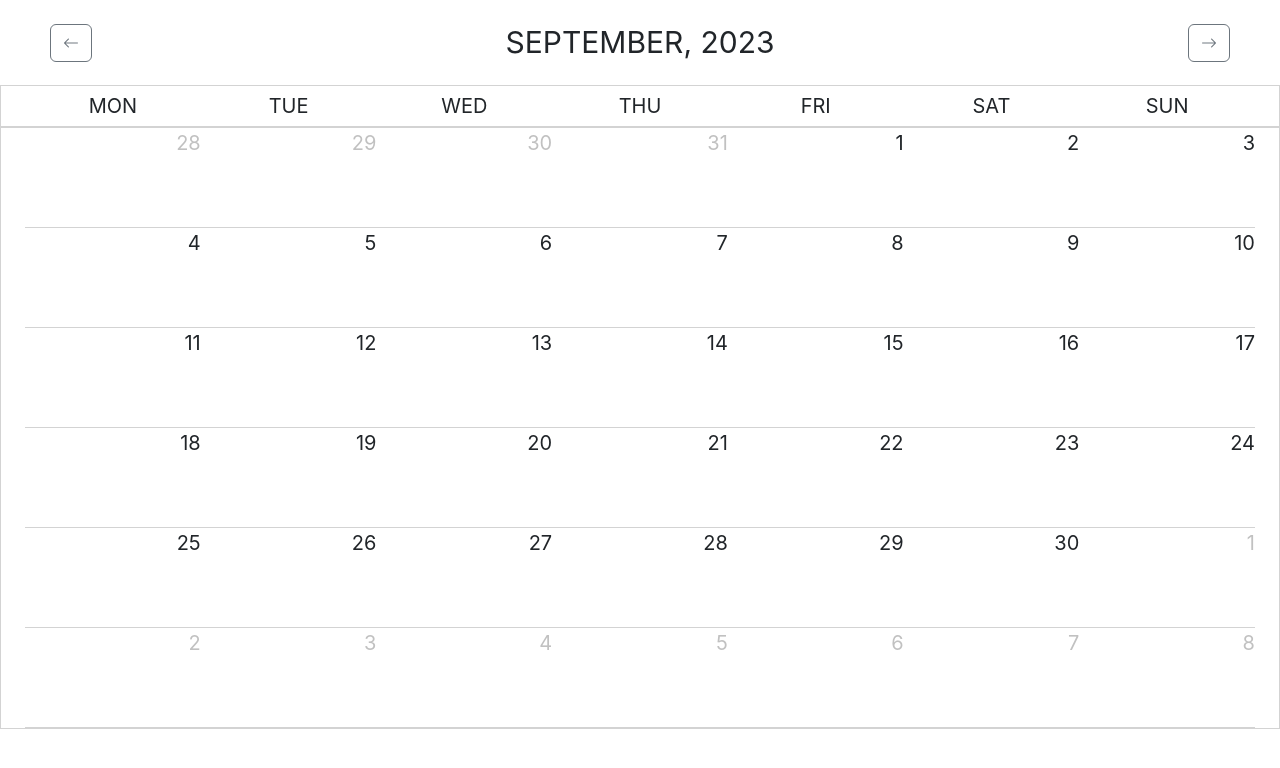
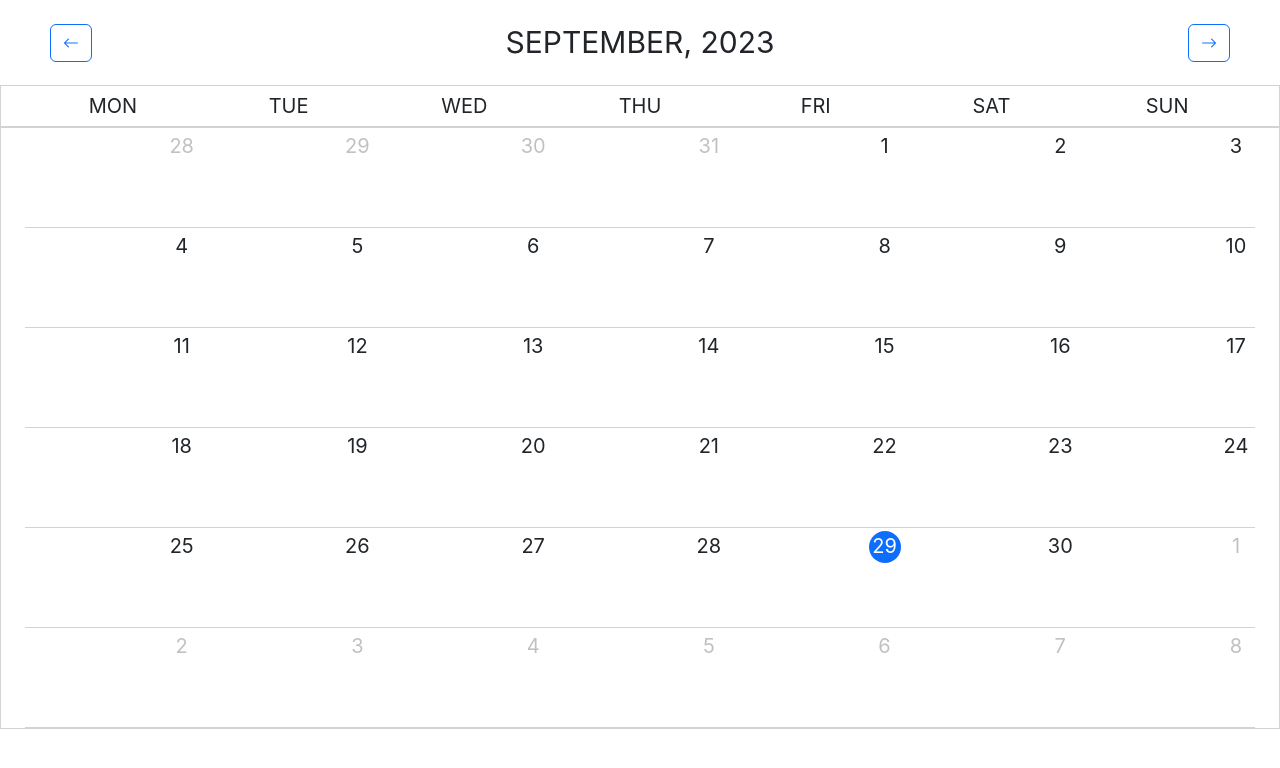
Before and after one commit to eliz-bzh/calendar-todos, a React (Create React App) app: page / in a window 1280 px wide. Shown: the top 768 px of the page. Built offline with nearby package versions, Linux system fonts and the light colour scheme.

Commit message:
css, current date

```diff
--- a/src/components/calendar/Calendar.js
+++ b/src/components/calendar/Calendar.js
@@ -37,7 +37,8 @@ const Calendar = ({ click }) => {
         setNextMonthDays(next);
     }, [currentDate])
 
-    const clickInCalendar = (clickedDay) => {
+    const clickInCalendar = (e, clickedDay) => {
+        console.log(e)
         click(new Date(currentDate.getFullYear(), currentDate.getMonth(), clickedDay));
     }
 
@@ -46,7 +47,7 @@ const Calendar = ({ click }) => {
         <div className="calendar">
             <DateHeader date={currentDate} previousMonth={previousMonth} nextMonth={nextMonth} />
             <DateTHead/>
-            <DateTBody previousDays={previousMonthDays} currentDays={currentMonthDays} nextDays={nextMonthDays} handleClick={clickInCalendar} />
+            <DateTBody previousDays={previousMonthDays} currentDays={currentMonthDays} nextDays={nextMonthDays} handleClick={clickInCalendar} currentDate={currentDate} />
         </div>
     )
 }
--- a/src/components/calendar/DateHeader.js
+++ b/src/components/calendar/DateHeader.js
@@ -5,9 +5,9 @@ const DateHeader = ({ date, previousMonth, nextMonth }) =>{
 
     return(
         <div className='header'>
-            <button className='btn btn-outline-secondary' onClick={()=>previousMonth()}><i className="bi bi-arrow-left"/></button>
+            <button className='btn btn-outline-primary' onClick={()=>previousMonth()}><i className="bi bi-arrow-left"/></button>
             <span className='month-name'>{months[date.getMonth()]}, {date.getFullYear()}</span>
-            <button className='btn btn-outline-secondary' onClick={()=>nextMonth()}><i className="bi bi-arrow-right"/></button>
+            <button className='btn btn-outline-primary' onClick={()=>nextMonth()}><i className="bi bi-arrow-right"/></button>
         </div>
     )
 }
--- a/src/components/calendar/DateTBody.js
+++ b/src/components/calendar/DateTBody.js
@@ -1,17 +1,17 @@
 import { React } from 'react';
 
-const DateTBody = ({ previousDays, currentDays, nextDays, handleClick }) => {
+const DateTBody = ({ previousDays, currentDays, nextDays, handleClick, currentDate }) => {
 
     return(
         <ol className='days-grid'>
             {previousDays.map((el, index)=>
-                <li key={index} className='calendar-day previous-month-day'>{el+1}</li>
+                <li key={index} className='calendar-day previous-month-day'><span>{el+1}</span></li>
             )}
             {currentDays.map((el, index)=>
-                <li key={index} className='calendar-day' onClick={(e)=>handleClick(el+1)} data-bs-toggle="offcanvas" data-bs-target="#offcanvasRight" aria-controls="offcanvasRight">{el+1}</li>
+                <li key={index} className={`calendar-day ${(new Date().toLocaleString('en-GB', {dateStyle:'medium'}) === new Date(currentDate.getFullYear(), currentDate.getMonth(), el+1).toLocaleString('en-GB', {dateStyle:'medium'}))?('current-date'):('')}`} onClick={(e)=>handleClick(e, el+1)} data-bs-toggle="offcanvas" data-bs-target="#offcanvasRight" aria-controls="offcanvasRight"><span>{el+1}</span></li>
             )}
             {nextDays.map((el, index)=>
-                <li key={index} className='calendar-day next-month-day'>{el+1}</li>
+                <li key={index} className='calendar-day next-month-day'><span>{el+1}</span></li>
             )}
         </ol>
     )
--- a/src/components/calendar/calendar.css
+++ b/src/components/calendar/calendar.css
@@ -3,6 +3,24 @@
     justify-content: space-between;
     align-items: center;
     margin: 20px 50px;
+}
+
+.calendar-day span:hover {
+    cursor: pointer;
+    background-color: #f1f3f4;
+}
+
+.calendar-day span{
+    margin: 3px 3px 0 0;
+    height: 32px;
+    width: 32px;
+    text-align: center;
+    border-radius: 50%;
+}
+
+.current-date span {
+    color: #fff;
+    background-color: #0d6efd!important;
 }
 
 ol, li {
```
